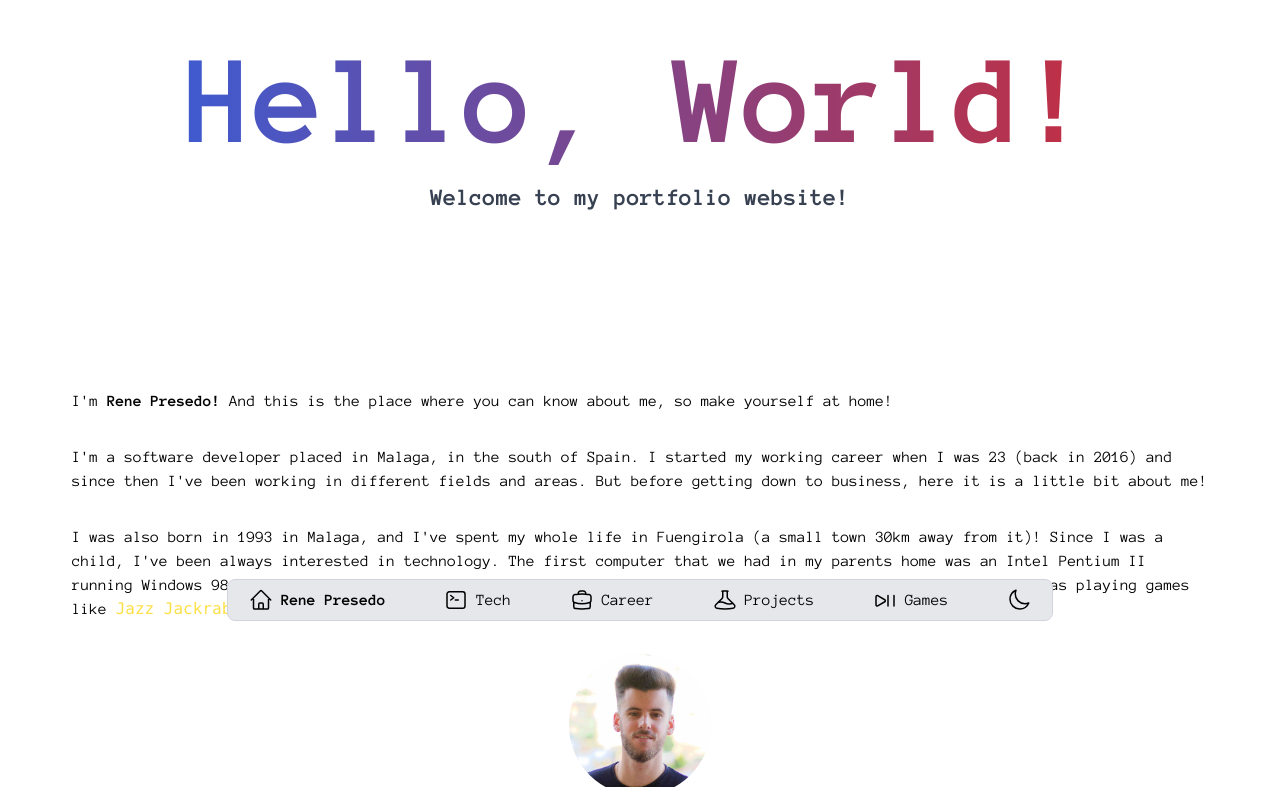
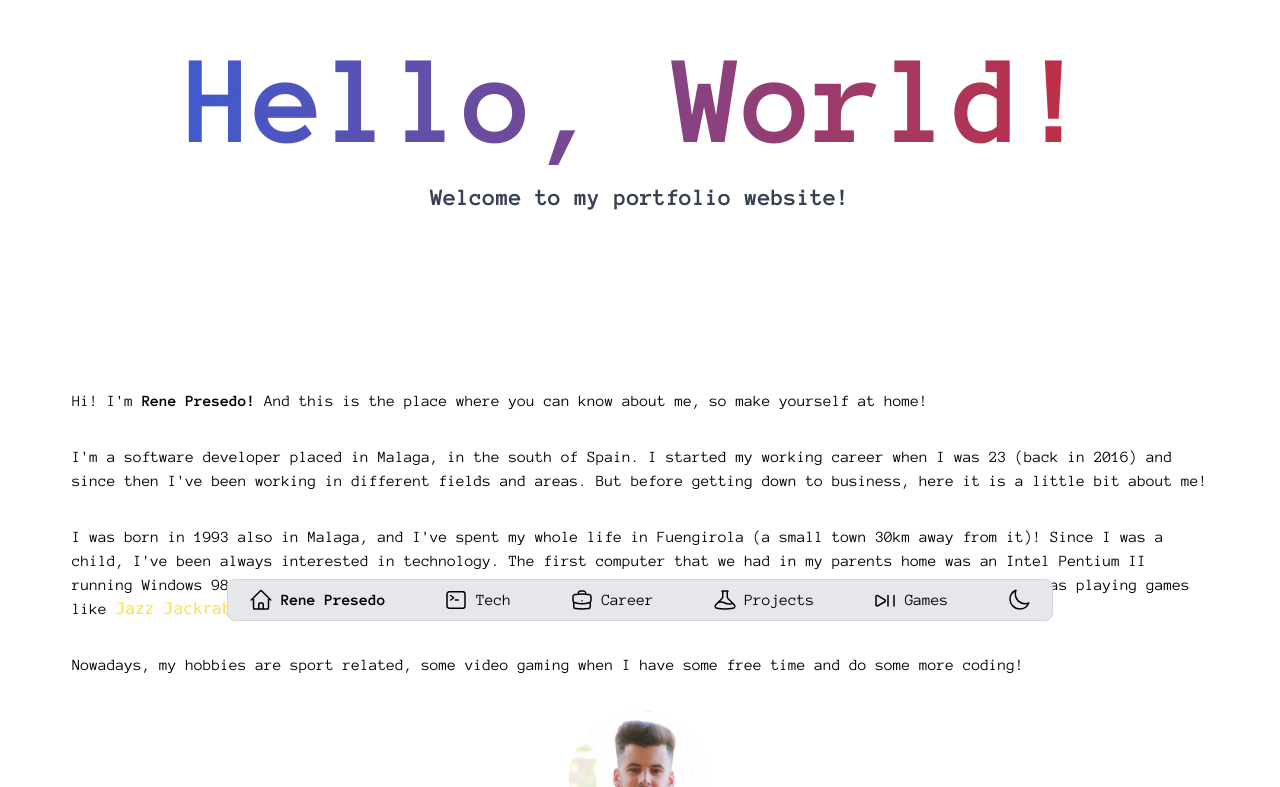
Before and after one commit to presedo93/sveltehome, a SvelteKit app: page / in a window 1280 px wide. Shown: the part 165-952 px from the top of the page. Built offline with nearby package versions, Linux system fonts and the light colour scheme.

Commit message:
Add home page text

```diff
--- a/src/routes/+page.svelte
+++ b/src/routes/+page.svelte
@@ -6,8 +6,8 @@
 	<HelloWorld />
 	<div class="mx-6 rounded p-4 md:px-12">
 		<p class="mb-8 text-start">
-			I'm <strong>Rene Presedo!</strong> And this is the place where you can know about me, so make yourself
-			at home!
+			Hi! I'm <strong>Rene Presedo!</strong> And this is the place where you can know about me, so make
+			yourself at home!
 		</p>
 		<p class="mb-8 text-start">
 			I'm a software developer placed in Malaga, in the south of Spain. I started my working career
@@ -15,12 +15,17 @@
 			But before getting down to business, here it is a little bit about me!
 		</p>
 		<p class="mb-8 text-start">
-			I was also born in 1993 in Malaga, and I've spent my whole life in Fuengirola (a small town
+			I was born in 1993 also in Malaga, and I've spent my whole life in Fuengirola (a small town
 			30km away from it)! Since I was a child, I've been always interested in technology. The first
 			computer that we had in my parents home was an Intel Pentium II running Windows 98. I could
 			say that I spent all my childhood learning coding stuff but it would be a lie... I was playing
-			games like <code class="text-yellow-300">Jazz Jackrabbit</code>
+			games like <code class="text-yellow-300">Jazz Jackrabbit</code>!
 		</p>
+		<p class="mb-8 text-start">
+			Nowadays, my hobbies are sport related, some video gaming when I have some free time and do
+			some more coding!
+		</p>
+		<p></p>
 		<div class="mb-8 flex w-full items-center justify-center">
 			<div class="h-36 w-36 overflow-hidden rounded-full border border-white">
 				<img alt="Profile" src={'/images/presedo.jpg'} />
```
